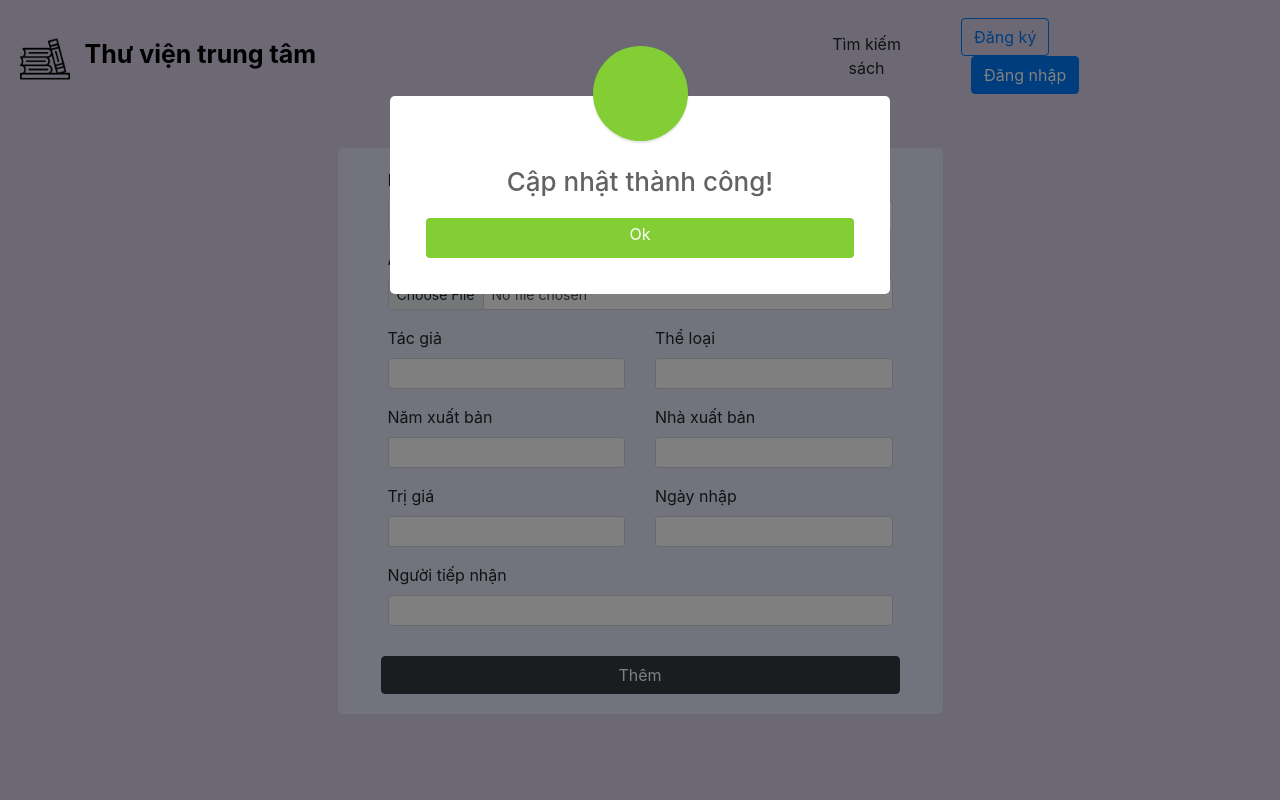
After one commit to 12-group/project-library-management, a Django app: page /add_book/ in a window 1280 px wide, after a click on "Thêm". The commit adds this page. Run offline with Django 4.2, Linux system fonts and the light colour scheme; some libraries are stand-ins or nearby versions.

Commit message:
update html cho thủ thư, thủ kho

```diff
--- /dev/null
+++ b/accounts/templates/pages/add_book.html
@@ -0,0 +1,82 @@
+{% extends 'pages/main.html' %}
+{% load static %}
+
+{% block style %}
+    .form{
+        margin: auto;
+        margin-top:30px;
+        padding: 20px 50px;
+        width: 50%;
+        background: #e6e6fa ;
+        border-radius:5px;
+    }
+{% endblock style %}
+
+
+{% block content %}
+
+<div class="form" >
+    <form class="row g-3">
+        <div class="col-md-6">
+          <label for="inputEmail4" class="form-label ">Mã sách</label>
+          <input type="maSach" class="form-control form-control-sm" id="maSach">
+        </div>
+        <div class="col-md-6">
+          <label for="inputPassword4" class="form-label" >Tên sách</label>
+          <input type="password" class="form-control form-control-sm" id="inputPassword4">
+        </div>
+        <div class="col-md-12">
+            <label for="formFile" class="form-label ">Ảnh bìa sách</label>
+            <input class="form-control form-control-sm" type="file" id="formFile">
+          </div>
+        <div class="col-md-6">
+            <label for="inputEmail4" class="form-label ">Tác giả</label>
+            <input type="email" class="form-control form-control-sm" id="inputEmail4">
+        </div>
+        <div class="col-md-6">
+            <label for="inputPassword4" class="form-label ">Thể loại</label>
+            <input type="password" class="form-control form-control-sm" id="inputPassword4">
+        </div>
+        <div class="col-md-6">
+            <label for="inputEmail4" class="form-label ">Năm xuất bản</label>
+            <input type="email" class="form-control form-control-sm" id="inputEmail4">
+        </div>
+        <div class="col-md-6">
+            <label for="inputPassword4" class="form-label ">Nhà xuất bản</label>
+            <input type="password" class="form-control form-control-sm" id="inputPassword4">
+        </div>
+        <div class="col-md-6">
+            <label for="inputEmail4" class="form-label ">Trị giá</label>
+            <input type="email" class="form-control form-control-sm" id="inputEmail4">
+        </div>
+        <div class="col-md-6">
+            <label for="inputPassword4" class="form-label ">Ngày nhập</label>
+            <input type="password" class="form-control form-control-sm" id="inputPassword4">
+        </div>
+        <div class="col-12">
+            <label for="inputAddress" class="form-label ">Người tiếp nhận</label>
+            <input type="text" class="form-control form-control-sm" id="inputAddress" >
+        </div>
+        <div style="margin-top:30px;">
+            <a href="#myModal" class=" btn btn-dark btn-block" data-toggle="modal">Thêm</a>
+        </div>
+
+        <div id="myModal" class="modal fade">
+            <div class="modal-dialog modal-confirm">
+                <div class="modal-content">
+                    <div class="modal-header">
+                        <div class="icon-box">
+                            <i class="material-icons">&#xE876;</i>
+                        </div>
+                        <h4 class="modal-title w-100">Cập nhật thành công!</h4>
+                    </div>
+                    <div class="modal-footer">
+                        <a class="btn btn-success btn-block" style="background: #82ce34;" href="{% url 'list_book' %}" >Ok</a>
+                    </div>
+                </div>
+            </div>
+        </div>
+
+    </form>
+</div>
+{% endblock content %}
--- a/accounts/templates/pages/borrower_list.html
+++ b/accounts/templates/pages/borrower_list.html
@@ -9,7 +9,6 @@
 
 {% block button %}
 	<div class="add_button">
-
         <a class="btn btn-danger" href="{% url 'request_onl' %}">Yêu cầu mượn sách</a>
 		<a class="btn btn-primary" href="{% url 'request_off' %}">Lập phiếu mượn mới</a>
 	</div>
@@ -34,6 +33,7 @@
     <th>Ngày mượn</th>
     <th>Số ngày mượn</th>
     <th><a href="{% url 'request_onl' %}">Xem chi tiết</a></th>
-    <th><button type="button" class="btn btn-warning">Trả sách</button></th>
+
+    <th><a class="btn btn-warning" href="{% url 'return_books' %}">Trả sách</a></th>
 </tr>
 {% endblock table_body %}
--- a/accounts/templates/pages/main.html
+++ b/accounts/templates/pages/main.html
@@ -9,25 +9,51 @@
 	<link href="https://cdn.jsdelivr.net/npm/bootstrap@5.2.0-beta1/dist/css/bootstrap.min.css" rel="stylesheet" integrity="sha384-0evHe/X+R7YkIZDRvuzKMRqM+OrBnVFBL6DOitfPri4tjfHxaWutUpFmBp4vmVor" crossorigin="anonymous">
 	<script src="https://cdn.jsdelivr.net/npm/@popperjs/core@2.11.5/dist/umd/popper.min.js" integrity="sha384-Xe+8cL9oJa6tN/veChSP7q+mnSPaj5Bcu9mPX5F5xIGE0DVittaqT5lorf0EI7Vk" crossorigin="anonymous"></script>
 	<script src="https://cdn.jsdelivr.net/npm/bootstrap@5.2.0-beta1/dist/js/bootstrap.min.js" integrity="sha384-kjU+l4N0Yf4ZOJErLsIcvOU2qSb74wXpOhqTvwVx3OElZRweTnQ6d31fXEoRD1Jy" crossorigin="anonymous"></script>
+
+	<meta charset="utf-8">
+	<link rel="stylesheet" href="https://fonts.googleapis.com/css?family=Roboto|Varela+Round">
+	<link rel="stylesheet" href="https://stackpath.bootstrapcdn.com/bootstrap/4.5.0/css/bootstrap.min.css">
+	<link rel="stylesheet" href="https://fonts.googleapis.com/icon?family=Material+Icons">
+	<link rel="stylesheet" href="https://maxcdn.bootstrapcdn.com/font-awesome/4.7.0/css/font-awesome.min.css">
+	<script src="https://code.jquery.com/jquery-3.5.1.min.js"></script>
+	<script src="https://cdn.jsdelivr.net/npm/popper.js@1.16.0/dist/umd/popper.min.js"></script>
+	<script src="https://stackpath.bootstrapcdn.com/bootstrap/4.5.0/js/bootstrap.min.js"></script>
 	<style>
+		body{
+			background-color:#d9d2e9;
+			margin:0px 20px ;
+		}
+		.container-fluid{
+			display: flex;
+			flex-direction:column;
+
+		}
+
 		{% block style %}
 
 		{% endblock %}
 	</style>
 </head>
 
-<body style="margin:0px 20px ;background-color:#d9d2e9;">
+<body>
 	{%  include 'pages/navbar.html' %}
-	<div class="container-fluid">
-	{% block content %}
 
 
+	<div class="container-fluid">
+		<div class="container_content">
 
-	{% endblock %}
+			{% block content %}
 
-    </div>
-	<hr>
-	{%  include 'pages/footer.html' %}
+			{% endblock %}
+		</div>
+
+		<div class="container_footer">
+
+			<hr>
+			{%  include 'pages/footer.html' %}
+		</div>
+
+	</div>
 
 
 </body>
--- a/accounts/templates/pages/table_form.html
+++ b/accounts/templates/pages/table_form.html
@@ -61,7 +61,6 @@
 <div class="list_item">
     <div class="line_info" >
         {% block line_info %}
-
         {% endblock %}
 
     </div>
@@ -69,11 +68,10 @@
 
 		<div class="list_name_tittle">
             {% block tittle_name %}
-
             {% endblock %}
 		</div>
+
         {% block button %}
-
         {% endblock %}
 
 	</div>
--- a/accounts/urls.py
+++ b/accounts/urls.py
@@ -17,7 +17,14 @@ urlpatterns = [
    #
    path('librarian/', views.librarian_home, name="librarian"),
    path('borrowers/', views.borrowers, name="borrowers"),
+   path('register_reader/', views.register_reader, name="register_reader"),
    path('request_onl/', views.request_onl, name="request_onl"),
    path('request_off/', views.request_off, name="request_off"),
    path('return_books/', views.return_book, name="return_books"),
+   path('phieu_phat/', views.phieu_phat, name="phieu_phat"),
+
+   path('list_book/', views.list_book, name="list_book"),
+   path('thanh_ly/', views.thanh_ly, name="thanh_ly"),
+   path('add_book/', views.add_book, name="add_book"),
+
 ]
--- a/accounts/views.py
+++ b/accounts/views.py
@@ -74,9 +74,21 @@ def librarian_home(request):
 	return render(request,'pages/reader_list.html')
 def borrowers(request):
 	return render(request,'pages/borrower_list.html')
+def register_reader(request):
+	return render(request,'pages/register_reader.html')
 def request_onl(request):
 	return render(request,'pages/request_online.html')
 def request_off(request):
 	return render(request,'pages/request_offline.html')
 def return_book(request):
 	return render(request,'pages/return_book.html')
+def phieu_phat(request):
+	return render(request,'pages/phieuphat.html')
+
+#---THỦ KHO
+def list_book(request):
+	return render(request,'pages/list_book.html')
+def thanh_ly(request):
+	return render(request,'pages/thanh_ly.html')
+def add_book(request):
+	return render(request,'pages/add_book.html')
--- a/static/css/main.css
+++ b/static/css/main.css
@@ -194,3 +194,75 @@ li i {
     font-size: 30px;
     font-weight: 500;
 }
+
+
+.modal-confirm {
+color: #636363;
+width: 325px;
+font-size: 14px;
+}
+.modal-confirm .modal-content {
+    padding: 20px;
+    border-radius: 5px;
+    border: none;
+}
+.modal-confirm .modal-header {
+    border-bottom: none;
+    position: relative;
+}
+.modal-confirm h4 {
+    text-align: center;
+    font-size: 26px;
+    margin: 30px 0 -15px;
+}
+.modal-confirm .form-control, .modal-confirm .btn {
+    min-height: 40px;
+    border-radius: 3px;
+}
+.modal-confirm .close {
+    position: absolute;
+    top: -5px;
+    right: -5px;
+}
+.modal-confirm .modal-footer {
+    border: none;
+    text-align: center;
+    border-radius: 5px;
+    font-size: 13px;
+}
+.modal-confirm .icon-box {
+    color: #fff;
+    position: absolute;
+    margin: 0 auto;
+    left: 0;
+    right: 0;
+    top: -70px;
+    width: 95px;
+    height: 95px;
+    border-radius: 50%;
+    z-index: 9;
+    background: #82ce34;
+    padding: 15px;
+    text-align: center;
+    box-shadow: 0px 2px 2px rgba(0, 0, 0, 0.1);
+}
+.modal-confirm .icon-box i {
+    font-size: 58px;
+    position: relative;
+    top: 3px;
+}
+.modal-confirm.modal-dialog {
+    margin-top: 80px;
+}
+.modal-confirm .btn {
+    color: #fff;
+    border-radius: 4px;
+    text-decoration: none;
+    transition: all 0.4s;
+    line-height: normal;
+    border: none;
+}
+.trigger-btn {
+    display: inline-block;
+    margin: 100px auto;
+}
```
Also changed, not shown: accounts/templates/pages/list_book.html (added, +52 -0 lines), accounts/templates/pages/phieuphat.html (added, +46 -0 lines), accounts/templates/pages/register_reader.html (+62 -0 lines), accounts/templates/pages/request_offline.html (+17 -2 lines), accounts/templates/pages/return_book.html (+45 -26 lines), accounts/templates/pages/thanh_ly.html (added, +58 -0 lines), accounts/templates/pages/modal.html (added).
